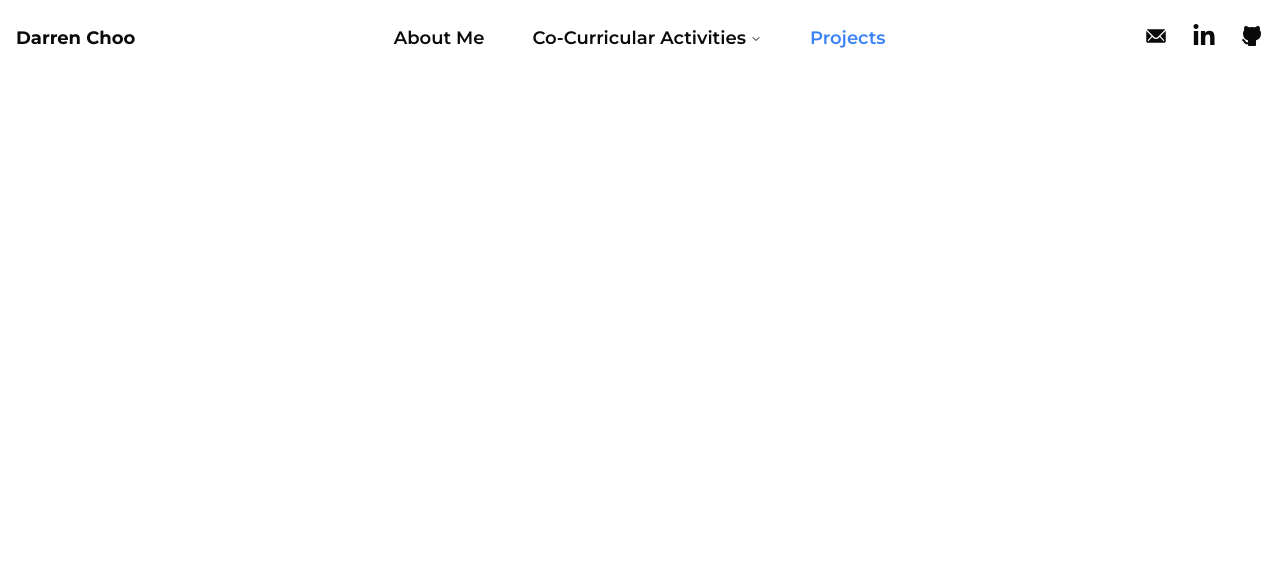
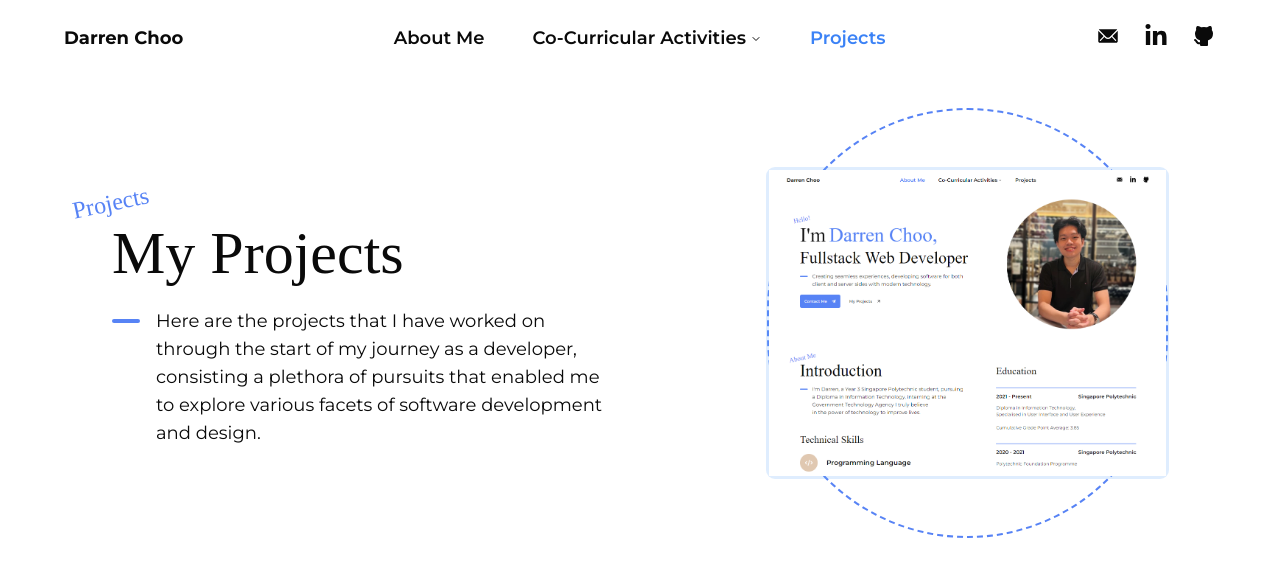
Before and after one commit to DarrenChooo/portfolio, a Next.js app: page /projects in a window 1280 px wide. Shown: the top 576 px of the page. Built offline with nearby package versions, Linux system fonts and the light colour scheme.

Commit message:
Attempted circle border with image for projects page

```diff
--- a/src/app/(site)/projects/page.tsx
+++ b/src/app/(site)/projects/page.tsx
@@ -1,9 +1,48 @@
 import Navbar from "../../components/navbar";
+import Image from "next/image";
+import { Button } from "@/components/ui/button";
+import { FaTelegramPlane, FaTools } from "react-icons/fa";
+import { MdArrowOutward } from "react-icons/md";
+import { FaCode, FaComputer } from "react-icons/fa6";
+import { FaDatabase } from "react-icons/fa6";
+import { IoIosCloud } from "react-icons/io";
+import Link from "next/link";
 
 export default function Home() {
   return (
-    <>
-    <Navbar/>
-    </>
-  )
+    <div className="px-12">
+      <Navbar />
+      <div className="px-16 py-8">
+        <div className="flex items-center">
+          <div className="flex flex-col basis-8/12 space-y-6">
+            <p className="text-2xl absolute -ml-10 -mt-3 -rotate-12 text-lightblue font-title">
+              Projects
+            </p>
+            <p className="text-6xl font-title pe-3">My Projects</p>
+            <div className="flex">
+              <hr className="w-7 h-1 mt-3 bg-lightblue border-0 rounded"></hr>
+              <p className="text-lg px-4 text-wrap basis-3/4">
+                Here are the projects that I have worked on through the start of
+                my journey as a developer, consisting a plethora of pursuits
+                that enabled me to explore various facets of software
+                development and design.
+              </p>
+            </div>
+          </div>
+          <div className="rounded-full w-[430px] h-[430px]  flex items-center border-lightblue border-2 border-dashed">
+            <Image
+              src="/images/website.png"
+              alt="Picture of Me"
+              layout="responsive"
+              priority
+              quality={100}
+              width={500}
+              height={500}
+              className="rounded-md overflow-visible w-[450px] h-[450px] ring ring-blue-400 ring-opacity-20 "
+            />
+          </div>
+        </div>
+      </div>
+    </div>
+  );
 }
```
Also changed, not shown: public/images/website.png (added).
